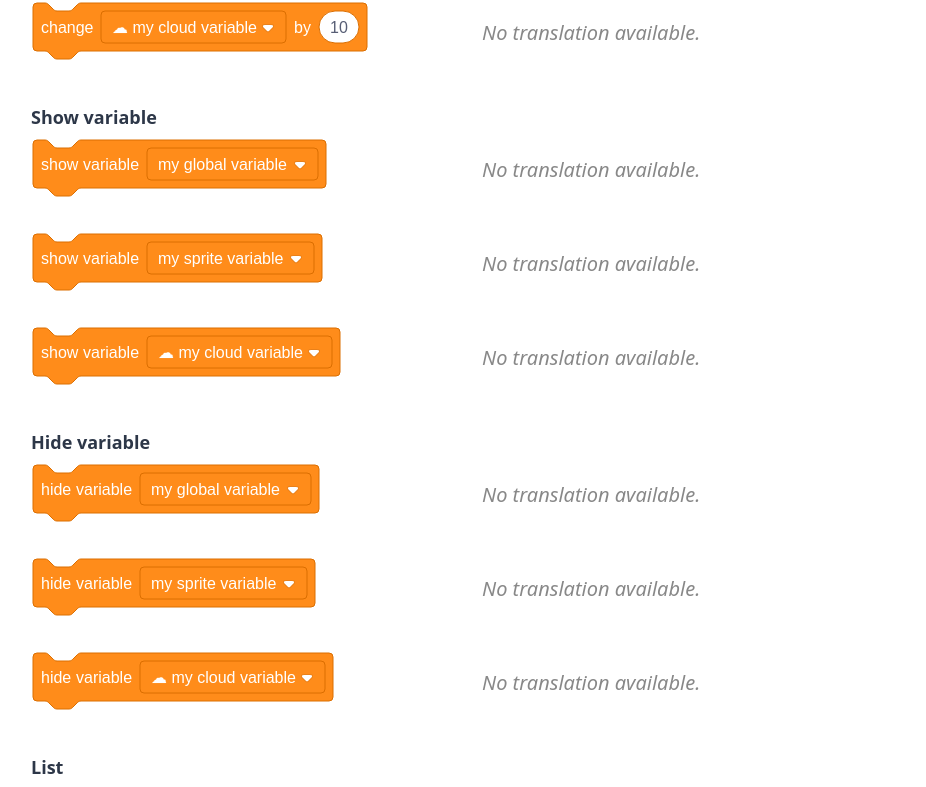
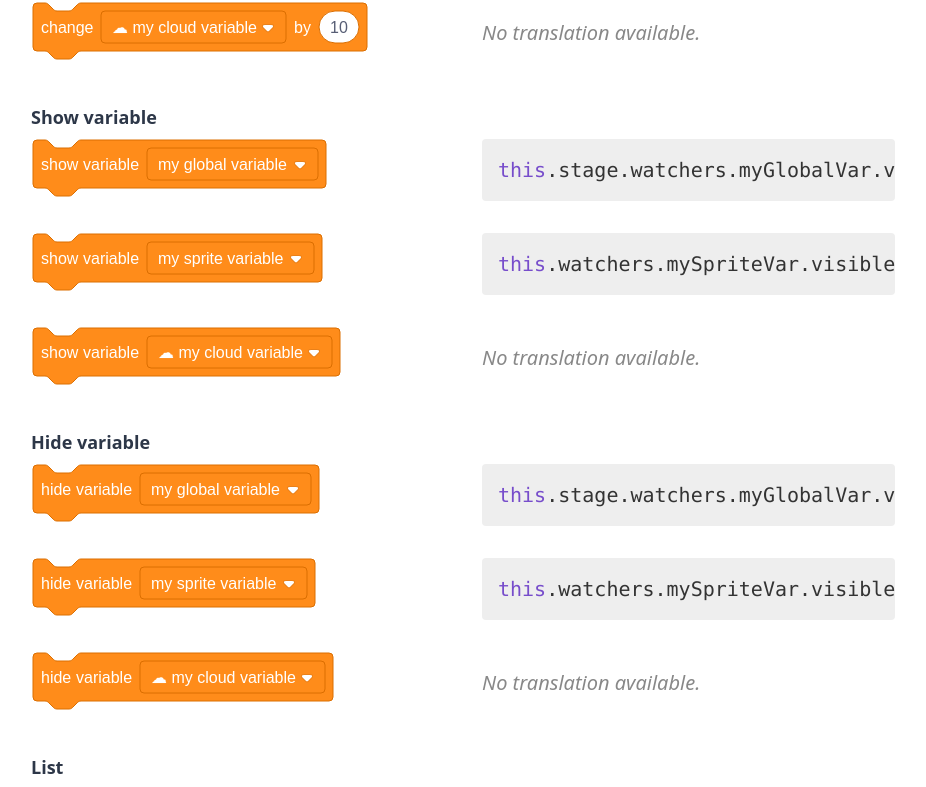
Before and after one commit to PullJosh/leopard-website, a Next.js app: page /translations/variables in a window 1280 px wide. Shown: the part 1109-1896 px from the top of the page, without its empty margins (177-1103 px from the left). Built offline with nearby package versions, Linux system fonts and the light colour scheme.

Commit message:
Add show/hide variable/list block translations

```diff
--- a/pages/translations/variables.tsx
+++ b/pages/translations/variables.tsx
@@ -39,13 +39,21 @@ export default function Variables() {
           <Translation blockImg="variables/changeCloudVar.svg" />
 
           <TranslationHeader>Show variable</TranslationHeader>
-          <Translation blockImg="variables/showGlobalVar.svg" />
-          <Translation blockImg="variables/showSpriteVar.svg" />
+          <Translation blockImg="variables/showGlobalVar.svg">
+            this.stage.watchers.myGlobalVar.visible = true;
+          </Translation>
+          <Translation blockImg="variables/showSpriteVar.svg">
+            this.watchers.mySpriteVar.visible = true;
+          </Translation>
           <Translation blockImg="variables/showCloudVar.svg" />
 
           <TranslationHeader>Hide variable</TranslationHeader>
-          <Translation blockImg="variables/hideGlobalVar.svg" />
-          <Translation blockImg="variables/hideSpriteVar.svg" />
+          <Translation blockImg="variables/hideGlobalVar.svg">
+            this.stage.watchers.myGlobalVar.visible = false;
+          </Translation>
+          <Translation blockImg="variables/hideSpriteVar.svg">
+            this.watchers.mySpriteVar.visible = false;
+          </Translation>
           <Translation blockImg="variables/hideCloudVar.svg" />
 
           <TranslationHeader>List</TranslationHeader>
@@ -131,12 +139,20 @@ export default function Variables() {
           </Translation>
 
           <TranslationHeader>Show list</TranslationHeader>
-          <Translation blockImg="variables/showGlobalList.svg" />
-          <Translation blockImg="variables/showSpriteList.svg" />
+          <Translation blockImg="variables/showGlobalList.svg">
+            this.stage.watchers.myGlobalList.visible = true;
+          </Translation>
+          <Translation blockImg="variables/showSpriteList.svg">
+            this.watchers.mySpriteList.visible = true;
+          </Translation>
 
           <TranslationHeader>Hide list</TranslationHeader>
-          <Translation blockImg="variables/hideGlobalList.svg" />
-          <Translation blockImg="variables/hideSpriteList.svg" />
+          <Translation blockImg="variables/hideGlobalList.svg">
+            this.stage.watchers.myGlobalList.visible = false;
+          </Translation>
+          <Translation blockImg="variables/hideSpriteList.svg">
+            this.watchers.mySpriteList.visible = false;
+          </Translation>
         </TranslationGrid>
       </>
     </DocsPage>
```
